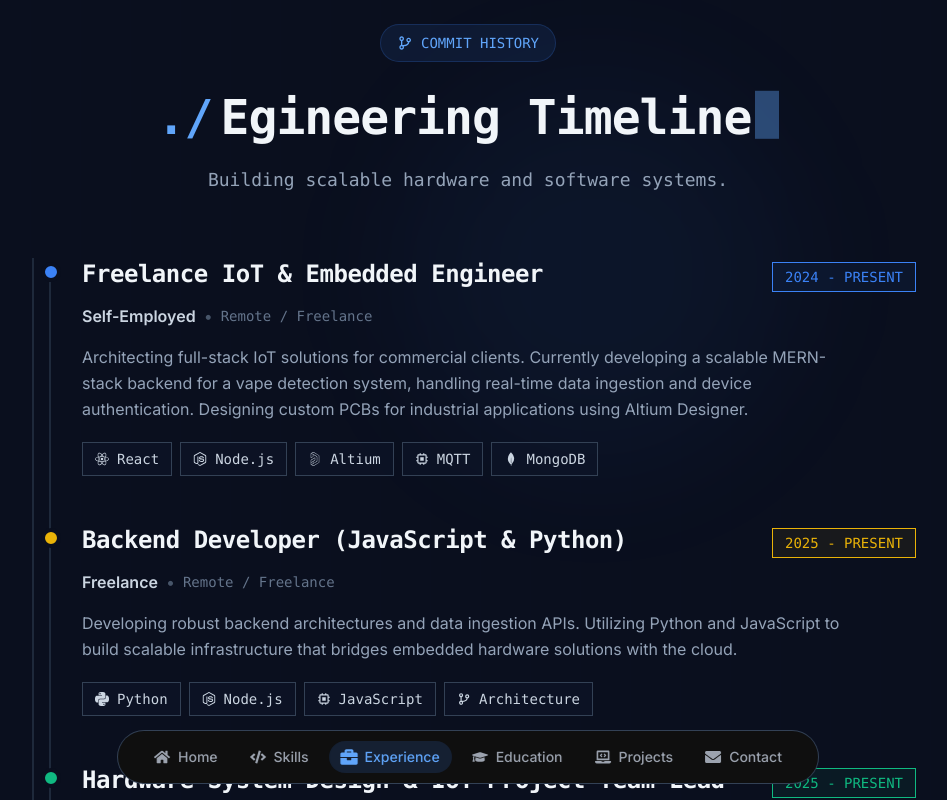
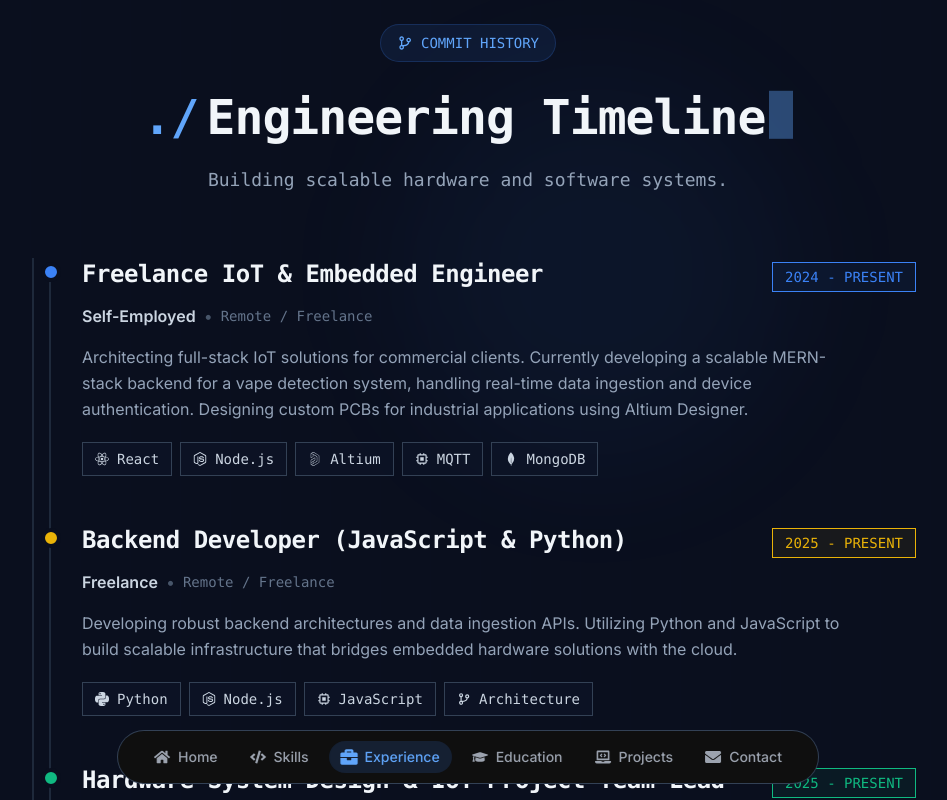
Before and after one commit to kbvideo6/portfolio, a React (Vite) app: page /experience in a window 1280 px wide. Shown: the top 800 px of the page, without its empty margins (172-1119 px from the left). Built offline with nearby package versions, Linux system fonts and the light colour scheme.

Commit message:
fix: resolve text skipping in TypewriterTitle due to strict mode state updates

```diff
--- a/src/components/ui/TypewriterTitle.jsx
+++ b/src/components/ui/TypewriterTitle.jsx
@@ -17,7 +17,7 @@ const TypewriterTitle = ({ prefix = "./", title, className = "" }) => {
 
         const typingInterval = setInterval(() => {
             if (i < title.length) {
-                setDisplayedText((prev) => prev + title.charAt(i));
+                setDisplayedText(title.slice(0, i + 1));
                 i++;
             } else {
                 clearInterval(typingInterval);
```
